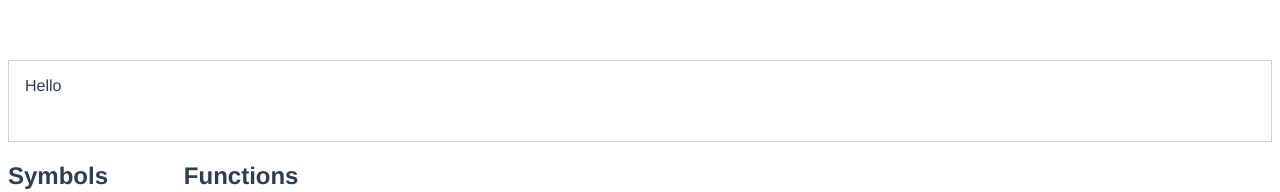
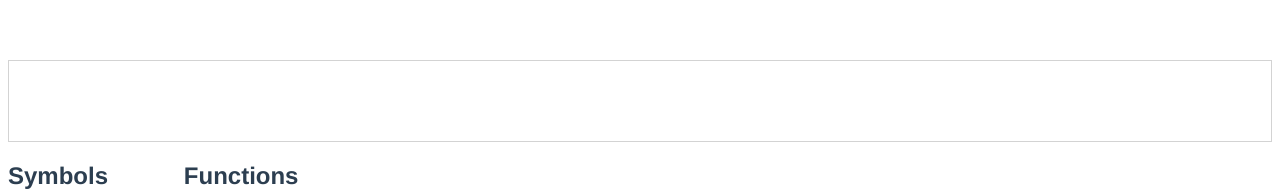
Before and after one commit to mike-douglas/tsm-editor, a Vue app: page / in a window 1280 px wide. Shown: the top 192 px of the page. Built offline with nearby package versions, Linux system fonts and the light colour scheme.

Commit message:
Removing default value

```diff
--- a/src/components/Editor.vue
+++ b/src/components/Editor.vue
@@ -30,7 +30,7 @@
   },
   props: {
     initialContent: {
-      default: 'Hello',
+      default: '',
       type: String,
     },
   },
```
